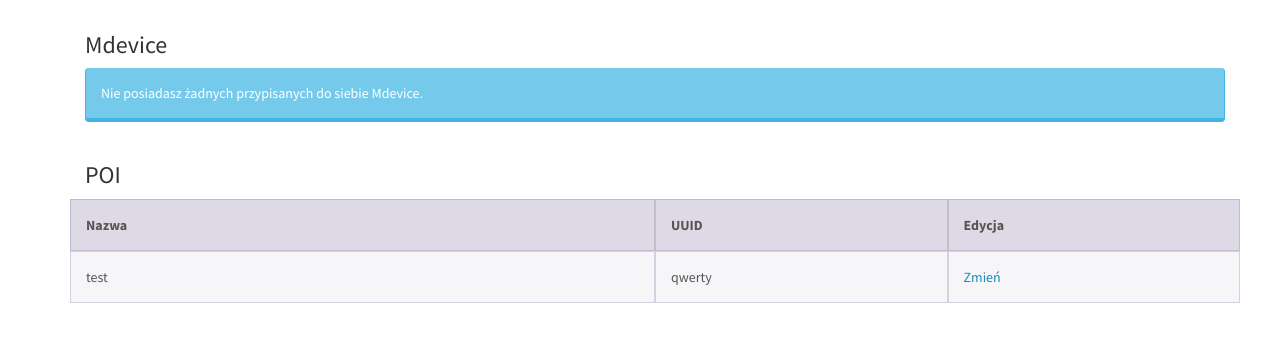
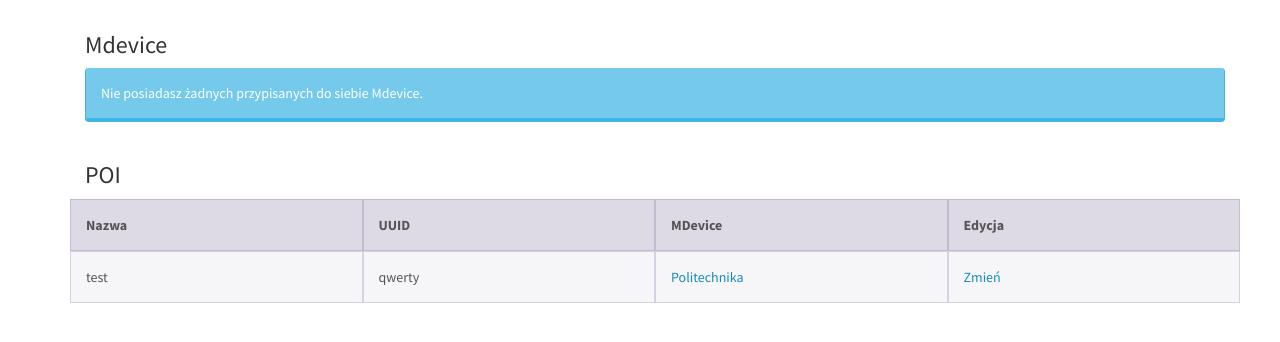
Before and after one commit to RafalCieslar/zespolowy, a Django app: page /devices/dashboard/ in a window 1280 px wide. Shown: the part 304-646 px from the top of the page. Run offline with Django 3.2, Linux system fonts and the light colour scheme; a user stored in the database is signed in; data comes from the database, SQL or seed files in the repository; some libraries are stand-ins or nearby versions.

Commit message:
Displaying parent device name for each poi

```diff
--- a/WebApp/ESignboard/devices/templates/devices/dashboard.html
+++ b/WebApp/ESignboard/devices/templates/devices/dashboard.html
@@ -42,14 +42,16 @@
             </div>
             {% else %}
             <div class="row head">
-                    <div class="col-md-6">Nazwa</div>
+                    <div class="col-md-3">Nazwa</div>
                     <div class="col-md-3">UUID</div>
+                    <div class="col-md-3">MDevice</div>
                     <div class="col-md-3">Edycja</div>
             </div>
                 {% for poi in pois %}
                     <div class="row">
-                        <div class="col-md-6">{{poi.name}}</div>
+                        <div class="col-md-3">{{poi.name}}</div>
                         <div class="col-md-3">{{poi.uuid}}</div>
+                        <div class="col-md-3"><a href="{% url 'devices:mdevice_edit' poi.parent_device.id %}">{{poi.parent_device.name}}</a></div>
                         <div class="col-md-3"><a href="{% url 'devices:poi_edit' poi.id %}">Zmień</a></div>
                     </div>
                 {% endfor %}
```
